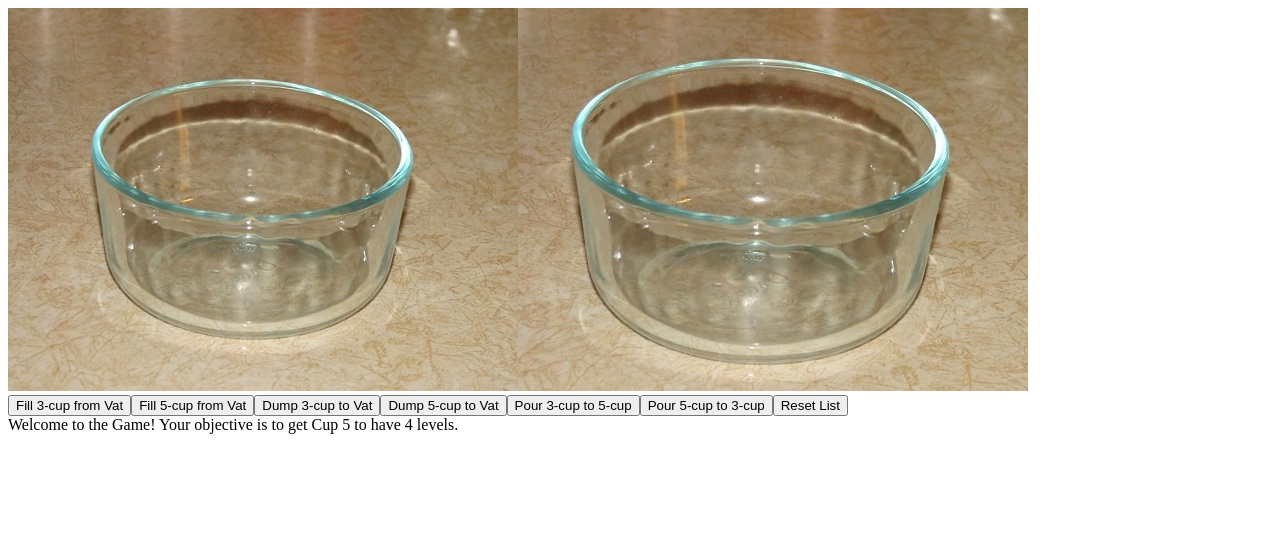
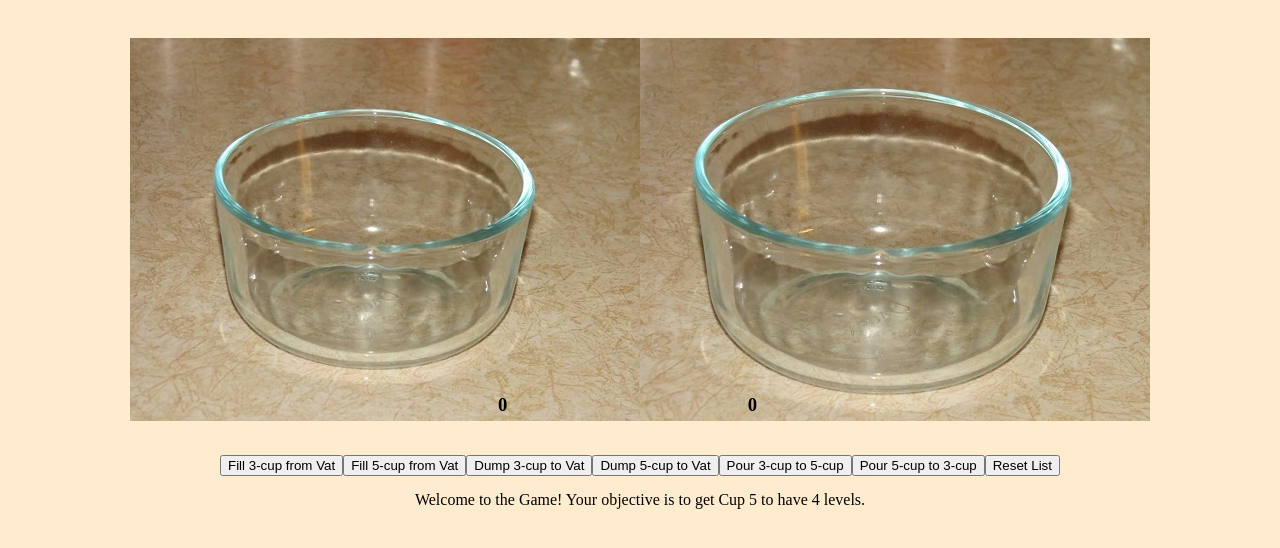
Before and after one commit to kayinilagan/CS365repo, a plain HTML site: page Class/lab3 Cups/index.html in a window 1280 px wide. Drawn offline with Linux system fonts and the light colour scheme.

Commit message:
Added Styling to have numbers underneath

```diff
--- a/Class/lab3 Cups/index.html
+++ b/Class/lab3 Cups/index.html
@@ -7,14 +7,19 @@
     <meta name="viewport" content="width=device-width, initial-scale=1.0">
     <script defer src="vue.global.js"></script>
     <script defer src="client.js"></script>
+    <link rel="stylesheet" href="style.css">
     <title>Cup Images</title>
 </head>
 
-<body>
+<body class="center">
     <div id="app">
         <!-- All HTML code for your application goes in here -->
-        <img v-bind:src="'cupImages/' + cup3 + 'OutOf3.jpg'">
-        <img v-bind:src="'cupImages/' + cup5 + 'OutOf5.jpg'">
+        <div class="textOverlay">
+            <img v-bind:src="'cupImages/' + cup3 + 'OutOf3.jpg'">
+            <h3 class="count3">{{cup3}}</h3>
+            <img v-bind:src="'cupImages/' + cup5 + 'OutOf5.jpg'">
+            <h3 class="count5">{{cup5}}</h3>
+        </div>
         <div>
             <button v-on:click="fill3CupFromVat" type="button">Fill 3-cup from Vat</button>
             <button v-on:click="fill5CupFromVat" type="button">Fill 5-cup from Vat</button>
--- /dev/null
+++ b/Class/lab3 Cups/style.css
@@ -0,0 +1,27 @@
+.center {
+    text-align: center;
+}
+
+div {
+    padding: 15px;
+}
+
+body {
+    background-color: blanchedalmond;
+}
+
+.textOverlay {
+    position: relative;
+}
+
+.count3 {
+    position: absolute;
+    bottom: 5px;
+    left: 475px;
+}
+
+.count5 {
+    position: absolute;
+    bottom: 5px;
+    right: 500px;
+}
```
